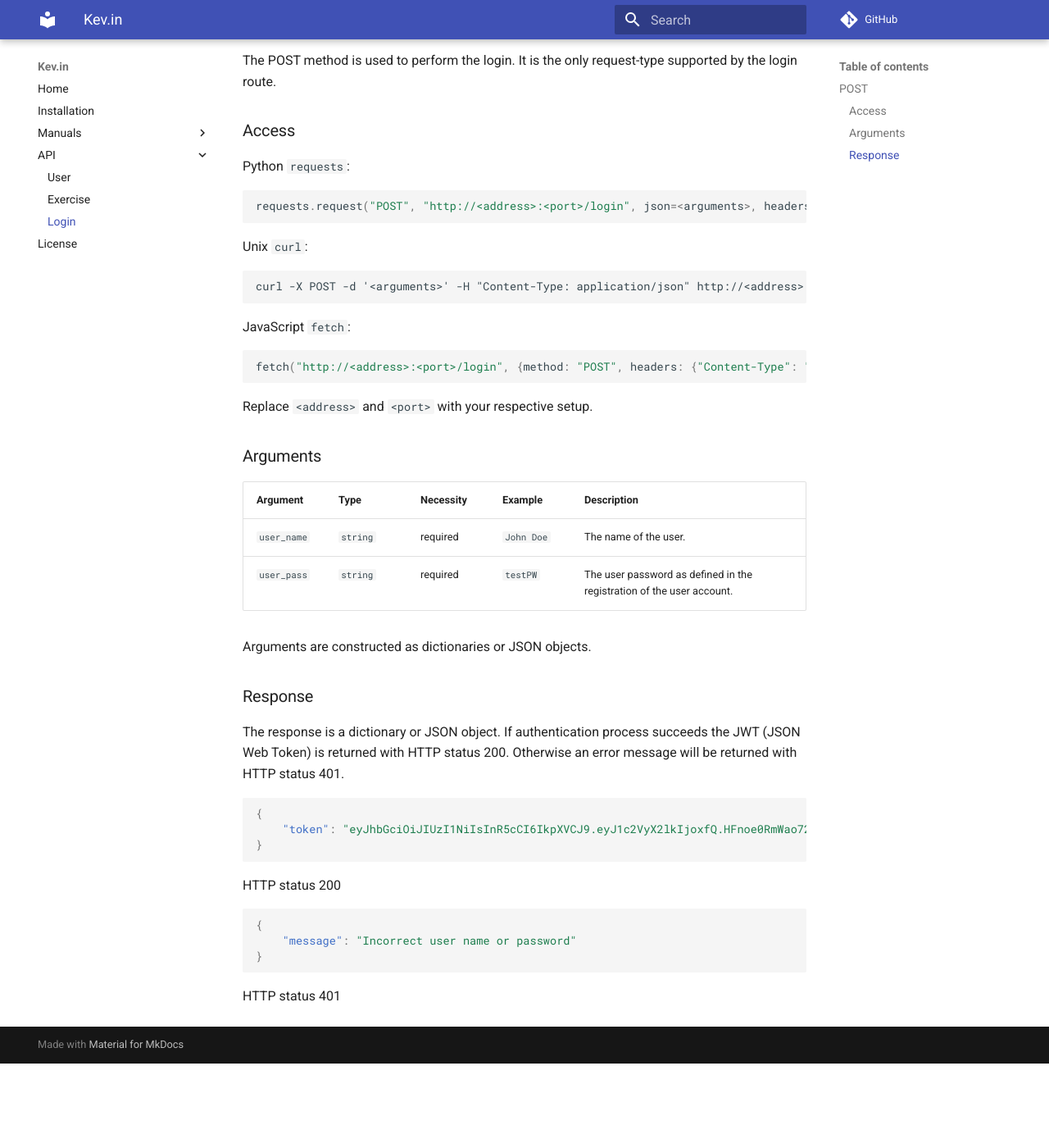
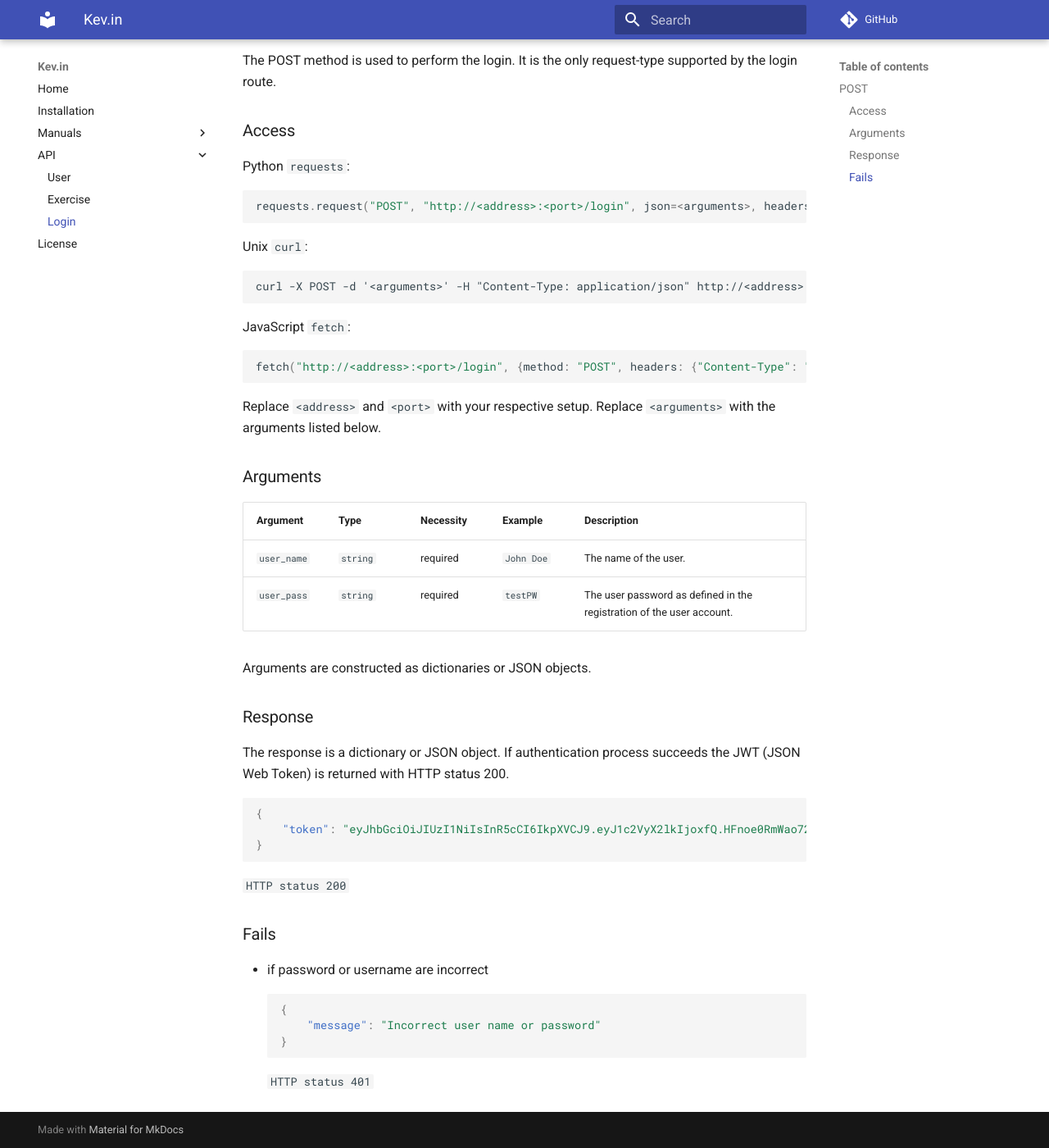
Before and after one commit to mlinke-ai/kev_in, an MkDocs documentation site: the page built from docs/api/login.md, in a window 1280 px wide and 1400 px high, scrolled down 395 px. Shown: the whole window at 82% size. Built offline with MkDocs 1.6.1 and Material for MkDocs 9.7.7, drawn with Linux system fonts in a browser that asks for light colours; comment, search, counter and statistics services are not loaded; before the commit the page ends 1692 px from its top, so only the background shows below that.

Commit message:
added response fails in login post doc

````diff
--- a/docs/api/login.md
+++ b/docs/api/login.md
@@ -40,6 +40,7 @@ fetch("http://<address>:<port>/login", {method: "POST", headers: {"Content-Type"
 ```
 
 Replace `<address>` and `<port>` with your respective setup.
+Replace `<arguments>` with the arguments listed below.
 
 ### Arguments
 
@@ -52,17 +53,21 @@ Arguments are constructed as dictionaries or JSON objects.
 
 ### Response
 
-The response is a dictionary or JSON object. If authentication process succeeds the JWT (JSON Web Token) is returned with HTTP status 200. Otherwise an error message will be returned with HTTP status 401.
+The response is a dictionary or JSON object. If authentication process succeeds the JWT (JSON Web Token) is returned with HTTP status 200.
 
 ```JSON
 {
     "token": "eyJhbGciOiJIUzI1NiIsInR5cCI6IkpXVCJ9.eyJ1c2VyX2lkIjoxfQ.HFnoe0RmWao72CHwfjaaUHPmXs8QW8jPL_vXfmHIH38"
 }
 ```
-HTTP status 200
-```JSON
-{
-    "message": "Incorrect user name or password"
-}
-```
-HTTP status 401
+`HTTP status 200`
+
+### Fails
+
+- if password or username are incorrect
+    ```JSON
+    {
+        "message": "Incorrect user name or password"
+    }
+    ```
+    `HTTP status 401`
````
